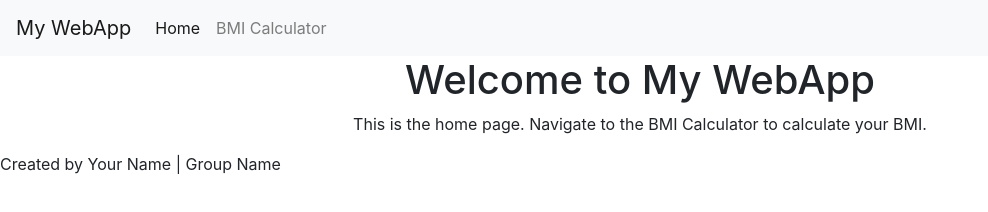
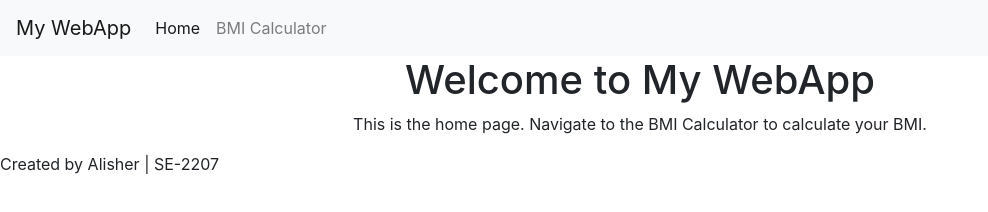
Before and after one commit to bigbrownking/bmiCalculator, a website: page home.html in a window 1280 px wide. Shown: the whole page, without its empty margins (0-988 px from the left). Drawn offline with nearby package versions, Linux system fonts and the light colour scheme.

Commit message:
Update home.html

```diff
--- a/home.html
+++ b/home.html
@@ -26,7 +26,7 @@
         <p>This is the home page. Navigate to the BMI Calculator to calculate your BMI.</p>
     </div>
     <footer>
-        <p>Created by Your Name | Group Name</p>
+        <p>Created by Alisher | SE-2207</p>
     </footer>
 
     <script src="https://code.jquery.com/jquery-3.3.1.slim.min.js"></script>
```
